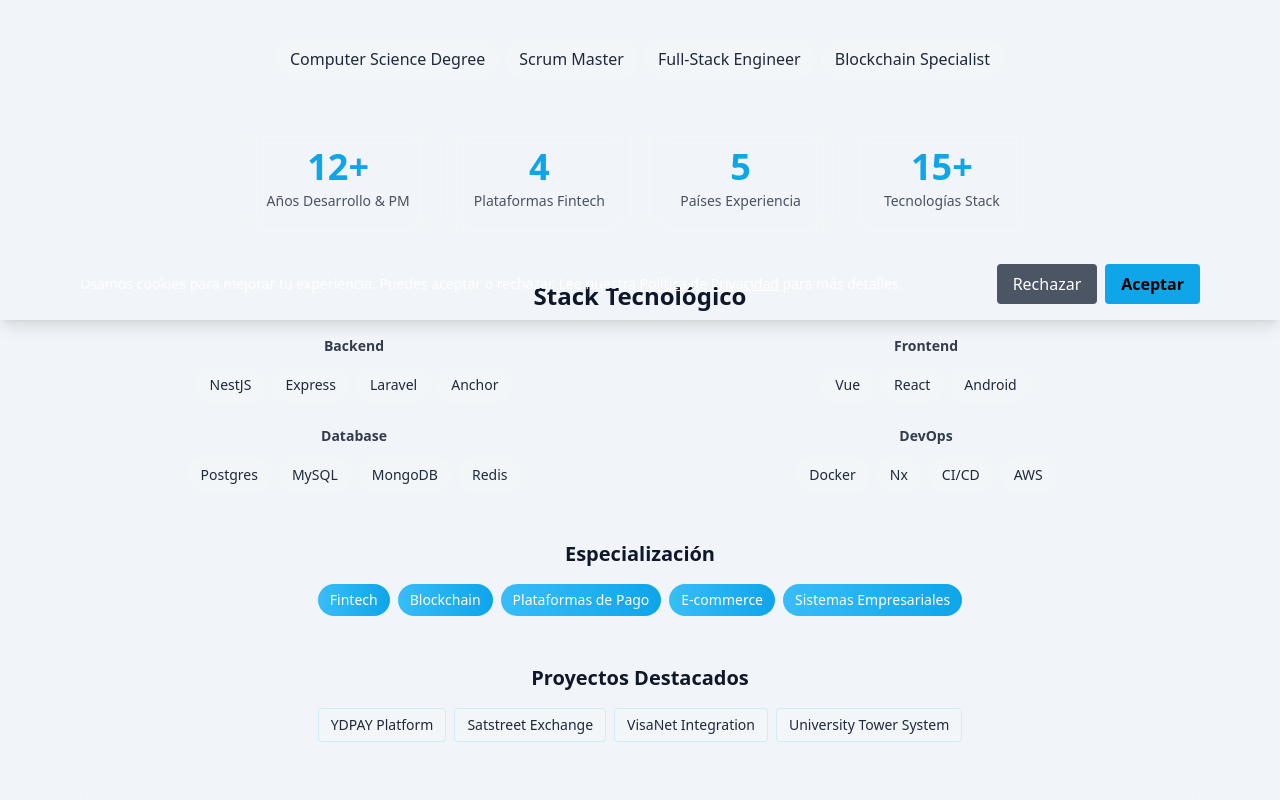
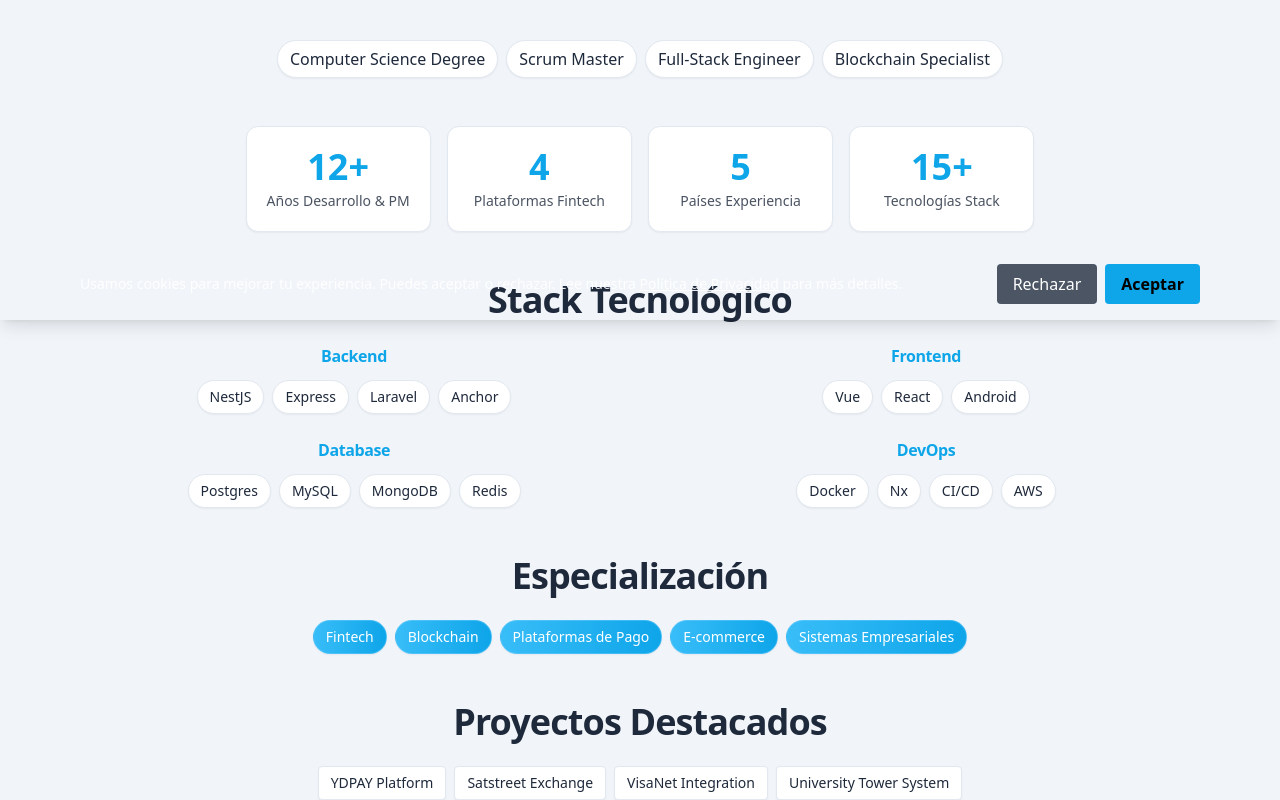
Before and after one commit to Hernny/Portfolio, a Next.js app: page / in a window 1280 px wide. Shown: the part 480-1280 px from the top of the page. Built offline with nearby package versions, Linux system fonts and the light colour scheme; no server answers.

Commit message:
ui(light): superficies coherentes  bg blanco, borde slate-200 y sombra sutil en pills, métricas y cards; dark mantiene translucencias

```diff
--- a/components/gallery/GoogleGallery.tsx
+++ b/components/gallery/GoogleGallery.tsx
@@ -91,7 +91,7 @@ export function Gallery() {
             <div className="grid grid-cols-2 md:grid-cols-3 lg:grid-cols-4 gap-3 md:gap-4">
               {images.map((img) => (
                 <a key={img.id} href={img.webViewLink} target="_blank" rel="noreferrer" title={img.name}>
-                  <div className="aspect-[4/3] overflow-hidden rounded shadow group bg-black/20">
+                  <div className="aspect-[4/3] overflow-hidden rounded group border shadow-sm bg-white border-slate-200 dark:bg-white/5 dark:border-white/10 dark:shadow-none">
                     <DriveImage file={img} alt={img.name} />
                   </div>
                   <p className="mt-2 md:mt-3 text-sm truncate opacity-80">{img.name}</p>
--- a/components/home/Hero.tsx
+++ b/components/home/Hero.tsx
@@ -50,7 +50,12 @@ export function Hero() {
             transition={{ duration: 0.4, ease: 'easeOut', delay: 0.08 }}
           >
             {['Computer Science Degree','Scrum Master','Full-Stack Engineer','Blockchain Specialist'].map((c) => (
-              <span key={c} className="bg-white/10 px-3 py-1.5 rounded-full border border-white/10">{c}</span>
+              <span
+                key={c}
+                className="px-3 py-1.5 rounded-full border shadow-sm bg-white border-slate-200 dark:bg-white/10 dark:border-white/10 dark:shadow-none"
+              >
+                {c}
+              </span>
             ))}
           </motion.div>
 
@@ -64,7 +69,7 @@ export function Hero() {
             ].map((m, i) => (
               <motion.div
                 key={m.l}
-                className="rounded-xl border border-white/10 bg-white/5 backdrop-blur p-4 md:p-5 text-center"
+                className="rounded-xl border p-4 md:p-5 text-center shadow-sm bg-white border-slate-200 dark:bg-white/5 dark:border-white/10 dark:shadow-none"
                 initial={{ opacity: 1, y: 12 }}
                 whileInView={{ opacity: 1, y: 0 }}
                 viewport={{ once: true, amount: 0.6 }}
@@ -83,45 +88,45 @@ export function Hero() {
             viewport={{ once: true, amount: 0.5 }}
             transition={{ duration: 0.4, ease: 'easeOut', delay: 0.12 }}
           >
-            <h3 className="text-xl md:text-2xl font-semibold text-slate-900 dark:text-white text-center mb-4 md:mb-6">Stack Tecnológico</h3>
+            <h3 className="text-3xl md:text-4xl font-extrabold leading-tight tracking-tight text-center mb-4 md:mb-6">Stack Tecnológico</h3>
             <div className="grid gap-4 md:gap-6 sm:grid-cols-2">
               {/* Backend pills */}
               <div className="text-center">
-                <h4 className="text-sm font-semibold opacity-90">Backend</h4>
+                <h4 className="text-sm md:text-base font-extrabold leading-tight tracking-tight text-primary">Backend</h4>
                 <div className="mt-2 md:mt-3 flex flex-wrap justify-center gap-2">
-                  <a href="https://docs.nestjs.com/" target="_blank" rel="noreferrer" className="px-3 py-1.5 rounded-full text-sm font-medium bg-white/10 border border-white/10 hover:border-white/20 hover:bg-white/15">NestJS</a>
-                  <a href="https://expressjs.com/" target="_blank" rel="noreferrer" className="px-3 py-1.5 rounded-full text-sm font-medium bg-white/10 border border-white/10 hover:border-white/20 hover:bg-white/15">Express</a>
-                  <a href="https://laravel.com/docs" target="_blank" rel="noreferrer" className="px-3 py-1.5 rounded-full text-sm font-medium bg-white/10 border border-white/10 hover:border-white/20 hover:bg-white/15">Laravel</a>
-                  <a href="https://www.anchor-lang.com/docs" target="_blank" rel="noreferrer" className="px-3 py-1.5 rounded-full text-sm font-medium bg-white/10 border border-white/10 hover:border-white/20 hover:bg-white/15">Anchor</a>
+                  <a href="https://docs.nestjs.com/" target="_blank" rel="noreferrer" className="px-3 py-1.5 rounded-full text-sm font-medium border shadow-sm bg-white border-slate-200 hover:border-slate-300 hover:bg-slate-50 dark:bg-white/10 dark:border-white/10 dark:shadow-none dark:hover:border-white/20 dark:hover:bg-white/15">NestJS</a>
+                  <a href="https://expressjs.com/" target="_blank" rel="noreferrer" className="px-3 py-1.5 rounded-full text-sm font-medium border shadow-sm bg-white border-slate-200 hover:border-slate-300 hover:bg-slate-50 dark:bg-white/10 dark:border-white/10 dark:shadow-none dark:hover:border-white/20 dark:hover:bg-white/15">Express</a>
+                  <a href="https://laravel.com/docs" target="_blank" rel="noreferrer" className="px-3 py-1.5 rounded-full text-sm font-medium border shadow-sm bg-white border-slate-200 hover:border-slate-300 hover:bg-slate-50 dark:bg-white/10 dark:border-white/10 dark:shadow-none dark:hover:border-white/20 dark:hover:bg-white/15">Laravel</a>
+                  <a href="https://www.anchor-lang.com/docs" target="_blank" rel="noreferrer" className="px-3 py-1.5 rounded-full text-sm font-medium border shadow-sm bg-white border-slate-200 hover:border-slate-300 hover:bg-slate-50 dark:bg-white/10 dark:border-white/10 dark:shadow-none dark:hover:border-white/20 dark:hover:bg-white/15">Anchor</a>
                 </div>
               </div>
               {/* Frontend pills */}
               <div className="text-center">
-                <h4 className="text-sm font-semibold opacity-90">Frontend</h4>
+                <h4 className="text-sm md:text-base font-extrabold leading-tight tracking-tight text-primary">Frontend</h4>
                 <div className="mt-2 md:mt-3 flex flex-wrap justify-center gap-2">
-                  <a href="https://vuejs.org/guide/" target="_blank" rel="noreferrer" className="px-3 py-1.5 rounded-full text-sm font-medium bg-white/10 border border-white/10 hover:border-white/20 hover:bg-white/15">Vue</a>
-                  <a href="https://react.dev/" target="_blank" rel="noreferrer" className="px-3 py-1.5 rounded-full text-sm font-medium bg-white/10 border border-white/10 hover:border-white/20 hover:bg-white/15">React</a>
-                  <a href="https://developer.android.com" target="_blank" rel="noreferrer" className="px-3 py-1.5 rounded-full text-sm font-medium bg-white/10 border border-white/10 hover:border-white/20 hover:bg-white/15">Android</a>
+                  <a href="https://vuejs.org/guide/" target="_blank" rel="noreferrer" className="px-3 py-1.5 rounded-full text-sm font-medium border shadow-sm bg-white border-slate-200 hover:border-slate-300 hover:bg-slate-50 dark:bg-white/10 dark:border-white/10 dark:shadow-none dark:hover:border-white/20 dark:hover:bg-white/15">Vue</a>
+                  <a href="https://react.dev/" target="_blank" rel="noreferrer" className="px-3 py-1.5 rounded-full text-sm font-medium border shadow-sm bg-white border-slate-200 hover:border-slate-300 hover:bg-slate-50 dark:bg-white/10 dark:border-white/10 dark:shadow-none dark:hover:border-white/20 dark:hover:bg-white/15">React</a>
+                  <a href="https://developer.android.com" target="_blank" rel="noreferrer" className="px-3 py-1.5 rounded-full text-sm font-medium border shadow-sm bg-white border-slate-200 hover:border-slate-300 hover:bg-slate-50 dark:bg-white/10 dark:border-white/10 dark:shadow-none dark:hover:border-white/20 dark:hover:bg-white/15">Android</a>
                 </div>
               </div>
               {/* Database pills */}
               <div className="text-center">
-                <h4 className="text-sm font-semibold opacity-90">Database</h4>
+                <h4 className="text-sm md:text-base font-extrabold leading-tight tracking-tight text-primary">Database</h4>
                 <div className="mt-2 md:mt-3 flex flex-wrap justify-center gap-2">
-                  <a href="https://www.postgresql.org/docs/" target="_blank" rel="noreferrer" className="px-3 py-1.5 rounded-full text-sm font-medium bg-white/10 border border-white/10 hover:border-white/20 hover:bg-white/15">Postgres</a>
-                  <a href="https://dev.mysql.com/doc/" target="_blank" rel="noreferrer" className="px-3 py-1.5 rounded-full text-sm font-medium bg-white/10 border border-white/10 hover:border-white/20 hover:bg-white/15">MySQL</a>
-                  <a href="https://www.mongodb.com/docs/" target="_blank" rel="noreferrer" className="px-3 py-1.5 rounded-full text-sm font-medium bg-white/10 border border-white/10 hover:border-white/20 hover:bg-white/15">MongoDB</a>
-                  <a href="https://redis.io/docs/" target="_blank" rel="noreferrer" className="px-3 py-1.5 rounded-full text-sm font-medium bg-white/10 border border-white/10 hover:border-white/20 hover:bg-white/15">Redis</a>
+                  <a href="https://www.postgresql.org/docs/" target="_blank" rel="noreferrer" className="px-3 py-1.5 rounded-full text-sm font-medium border shadow-sm bg-white border-slate-200 hover:border-slate-300 hover:bg-slate-50 dark:bg-white/10 dark:border-white/10 dark:shadow-none dark:hover:border-white/20 dark:hover:bg-white/15">Postgres</a>
+                  <a href="https://dev.mysql.com/doc/" target="_blank" rel="noreferrer" className="px-3 py-1.5 rounded-full text-sm font-medium border shadow-sm bg-white border-slate-200 hover:border-slate-300 hover:bg-slate-50 dark:bg-white/10 dark:border-white/10 dark:shadow-none dark:hover:border-white/20 dark:hover:bg-white/15">MySQL</a>
+                  <a href="https://www.mongodb.com/docs/" target="_blank" rel="noreferrer" className="px-3 py-1.5 rounded-full text-sm font-medium border shadow-sm bg-white border-slate-200 hover:border-slate-300 hover:bg-slate-50 dark:bg-white/10 dark:border-white/10 dark:shadow-none dark:hover:border-white/20 dark:hover:bg-white/15">MongoDB</a>
+                  <a href="https://redis.io/docs/" target="_blank" rel="noreferrer" className="px-3 py-1.5 rounded-full text-sm font-medium border shadow-sm bg-white border-slate-200 hover:border-slate-300 hover:bg-slate-50 dark:bg-white/10 dark:border-white/10 dark:shadow-none dark:hover:border-white/20 dark:hover:bg-white/15">Redis</a>
                 </div>
               </div>
               {/* DevOps pills */}
               <div className="text-center">
-                <h4 className="text-sm font-semibold opacity-90">DevOps</h4>
+                <h4 className="text-sm md:text-base font-extrabold leading-tight tracking-tight text-primary">DevOps</h4>
                 <div className="mt-2 md:mt-3 flex flex-wrap justify-center gap-2">
-                  <a href="https://docs.docker.com/" target="_blank" rel="noreferrer" className="px-3 py-1.5 rounded-full text-sm font-medium bg-white/10 border border-white/10 hover:border-white/20 hover:bg-white/15">Docker</a>
-                  <a href="https://nx.dev/" target="_blank" rel="noreferrer" className="px-3 py-1.5 rounded-full text-sm font-medium bg-white/10 border border-white/10 hover:border-white/20 hover:bg-white/15">Nx</a>
-                  <a href="https://docs.github.com/actions" target="_blank" rel="noreferrer" className="px-3 py-1.5 rounded-full text-sm font-medium bg-white/10 border border-white/10 hover:border-white/20 hover:bg-white/15">CI/CD</a>
-                  <a href="https://docs.aws.amazon.com/" target="_blank" rel="noreferrer" className="px-3 py-1.5 rounded-full text-sm font-medium bg-white/10 border border-white/10 hover:border-white/20 hover:bg-white/15">AWS</a>
+                  <a href="https://docs.docker.com/" target="_blank" rel="noreferrer" className="px-3 py-1.5 rounded-full text-sm font-medium border shadow-sm bg-white border-slate-200 hover:border-slate-300 hover:bg-slate-50 dark:bg-white/10 dark:border-white/10 dark:shadow-none dark:hover:border-white/20 dark:hover:bg-white/15">Docker</a>
+                  <a href="https://nx.dev/" target="_blank" rel="noreferrer" className="px-3 py-1.5 rounded-full text-sm font-medium border shadow-sm bg-white border-slate-200 hover:border-slate-300 hover:bg-slate-50 dark:bg-white/10 dark:border-white/10 dark:shadow-none dark:hover:border-white/20 dark:hover:bg-white/15">Nx</a>
+                  <a href="https://docs.github.com/actions" target="_blank" rel="noreferrer" className="px-3 py-1.5 rounded-full text-sm font-medium border shadow-sm bg-white border-slate-200 hover:border-slate-300 hover:bg-slate-50 dark:bg-white/10 dark:border-white/10 dark:shadow-none dark:hover:border-white/20 dark:hover:bg-white/15">CI/CD</a>
+                  <a href="https://docs.aws.amazon.com/" target="_blank" rel="noreferrer" className="px-3 py-1.5 rounded-full text-sm font-medium border shadow-sm bg-white border-slate-200 hover:border-slate-300 hover:bg-slate-50 dark:bg-white/10 dark:border-white/10 dark:shadow-none dark:hover:border-white/20 dark:hover:bg-white/15">AWS</a>
                 </div>
               </div>
             </div>
@@ -135,10 +140,10 @@ export function Hero() {
             viewport={{ once: true, amount: 0.6 }}
             transition={{ duration: 0.4, ease: 'easeOut', delay: 0.14 }}
           >
-            <h3 className="text-lg md:text-xl font-semibold text-slate-900 dark:text-white text-center mb-3 md:mb-4">Especialización</h3>
+            <h3 className="text-3xl md:text-4xl font-extrabold leading-tight tracking-tight text-center mb-4 md:mb-6">Especialización</h3>
             <div className="flex flex-wrap justify-center gap-2">
               {['Fintech','Blockchain','Plataformas de Pago','E-commerce','Sistemas Empresariales'].map(t => (
-                <span key={t} className="px-3 py-1.5 rounded-full text-sm font-medium text-white bg-gradient-to-r from-sky-400 to-sky-500">{t}</span>
+                <span key={t} className="px-3 py-1.5 rounded-full text-sm font-medium text-white bg-gradient-to-r from-sky-400 to-sky-500 border border-sky-300/40 shadow-sm dark:border-white/10 dark:shadow-none">{t}</span>
               ))}
             </div>
           </motion.div>
@@ -151,10 +156,12 @@ export function Hero() {
             viewport={{ once: true, amount: 0.6 }}
             transition={{ duration: 0.4, ease: 'easeOut', delay: 0.16 }}
           >
-            <h3 className="text-lg md:text-xl font-semibold text-slate-900 dark:text-white text-center mb-3 md:mb-4">Proyectos Destacados</h3>
+            <h3 className="text-3xl md:text-4xl font-extrabold leading-tight tracking-tight text-center mb-4 md:mb-6">Proyectos Destacados</h3>
             <div className="flex flex-wrap justify-center gap-2">
               {['YDPAY Platform','Satstreet Exchange','VisaNet Integration','University Tower System'].map(p => (
-                <span key={p} className="px-3 py-1.5 rounded bg-white/10 border border-sky-300/30 text-sm">{p}</span>
+                <span key={p} className="px-3 py-1.5 rounded text-sm border shadow-sm bg-white border-slate-200 dark:bg-white/10 dark:border-white/10 dark:shadow-none">
+                  {p}
+                </span>
               ))}
             </div>
           </motion.div>
@@ -206,7 +213,7 @@ export function Hero() {
           >
             <span className="font-semibold opacity-80">Experiencia Internacional:</span>
             {['🇲🇽 México','🇬🇹 Guatemala','🇬🇧 Inglaterra','🇨🇦 Canadá', '🇦🇷 Argentina'].map(c => (
-              <span key={c} className="bg-white/10 px-3 py-1 rounded-full border border-white/10">{c}</span>
+              <span key={c} className="px-3 py-1 rounded-full border shadow-sm bg-white border-slate-200 dark:bg-white/10 dark:border-white/10 dark:shadow-none">{c}</span>
             ))}
           </motion.div>
         </motion.div>
--- a/components/profile/Experience.tsx
+++ b/components/profile/Experience.tsx
@@ -6,7 +6,7 @@ export function Experience() {
       <h2 className="text-3xl md:text-4xl font-extrabold leading-tight tracking-tight text-center mb-4 md:mb-6">Experiencia</h2>
       <div className="grid gap-4 md:gap-6">
         {profile.experience.map((e) => (
-          <article key={`${e.role}-${e.company}`} className="bg-white/5 rounded p-4 md:p-5 border border-white/10">
+          <article key={`${e.role}-${e.company}`} className="rounded p-4 md:p-5 border shadow-sm bg-white border-slate-200 dark:bg-white/5 dark:border-white/10 dark:shadow-none">
             <h3 className="font-semibold">{e.role} — {e.company}</h3>
             <p className="text-sm opacity-80">{e.period}{e.location ? ` · ${e.location}` : ''}</p>
             <ul className="list-disc list-inside mt-2 md:mt-3 opacity-90">
--- a/components/profile/Projects.tsx
+++ b/components/profile/Projects.tsx
@@ -6,12 +6,12 @@ export function Projects() {
       <h2 className="text-3xl md:text-4xl font-extrabold leading-tight tracking-tight text-center mb-4 md:mb-6">Proyectos</h2>
       <div className="grid md:grid-cols-2 gap-4 md:gap-6">
         {projects.map((p) => (
-          <article key={p.title} className="border border-white/10 rounded p-4 md:p-5 bg-white/5">
+          <article key={p.title} className="rounded p-4 md:p-5 border shadow-sm bg-white border-slate-200 dark:bg-white/5 dark:border-white/10 dark:shadow-none">
             <h3 className="font-semibold text-lg">{p.title}</h3>
             <p className="opacity-80 mt-2 md:mt-3">{p.summary}</p>
             <div className="mt-3 md:mt-4 flex flex-wrap gap-2 text-xs opacity-80">
               {p.stack.map((s) => (
-                <span key={s} className="px-2 py-1 rounded border border-white/10">{s}</span>
+                <span key={s} className="px-2 py-1 rounded border shadow-sm bg-white border-slate-200 dark:bg-white/5 dark:border-white/10 dark:shadow-none">{s}</span>
               ))}
             </div>
             {p.links?.length ? (
--- a/components/profile/Skills.tsx
+++ b/components/profile/Skills.tsx
@@ -7,7 +7,7 @@ export function Skills() {
       <h2 className="text-3xl md:text-4xl font-extrabold leading-tight tracking-tight text-center mb-4 md:mb-6">Habilidades</h2>
       <div className="grid md:grid-cols-2 lg:grid-cols-3 gap-4 md:gap-6">
         {Object.entries(skills).map(([cat, items]) => (
-          <div key={cat} className="bg-white/5 rounded p-4 md:p-5 border border-white/10">
+          <div key={cat} className="rounded p-4 md:p-5 border shadow-sm bg-white border-slate-200 dark:bg-white/5 dark:border-white/10 dark:shadow-none">
             <h3 className="font-semibold mb-2 md:mb-3 capitalize">{cat}</h3>
             <ul className="list-disc list-inside opacity-90">
               {items.map((it) => (
```
